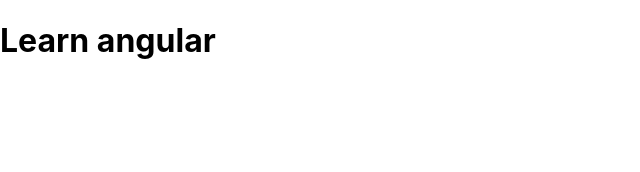
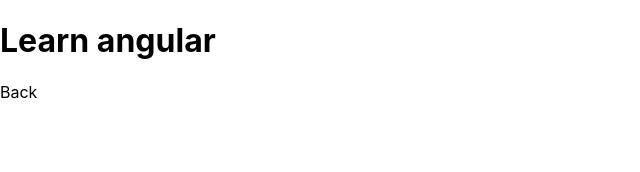
Before and after one commit to DevLaka/next-app-demo, a Next.js app: page /learn/angular in a window 1280 px wide. Shown: the top 172 px of the page, without its empty margins (0-640 px from the left). Built offline with nearby package versions, Linux system fonts and the light colour scheme.

Commit message:
add back routing

```diff
--- a/pages/learn/[name].js
+++ b/pages/learn/[name].js
@@ -7,7 +7,14 @@ const Learn = () => {
 
   const topic = topics.find((topic) => topic.id === name);
 
-  return <h1>Learn {topic.id} </h1>;
+  return (
+    <>
+      <h1>{`Learn ${topic?.id ? topic.id : ""}`}</h1>
+      <a href="#" onClick={() => router.back()}>
+        Back
+      </a>
+    </>
+  );
 };
 
 export default Learn;
--- a/pages/learn/next.js
+++ /dev/null
@@ -1,5 +0,0 @@
-// The route is created to the name of the file which is next
-// not to the component name.
-const LearnNextJs = () => <h1>LearnNextJs</h1>;
-
-export default LearnNextJs;
--- a/pages/learn/react.js
+++ /dev/null
@@ -1,3 +0,0 @@
-const LearnReact = () => <h1>LearnReact</h1>;
-
-export default LearnReact;
```
